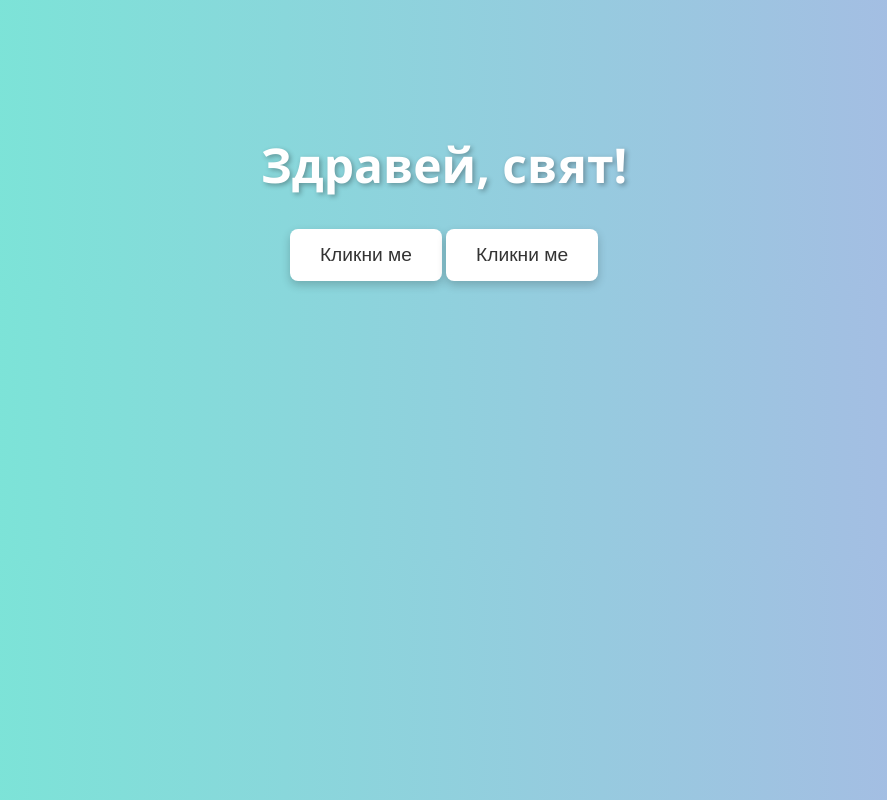
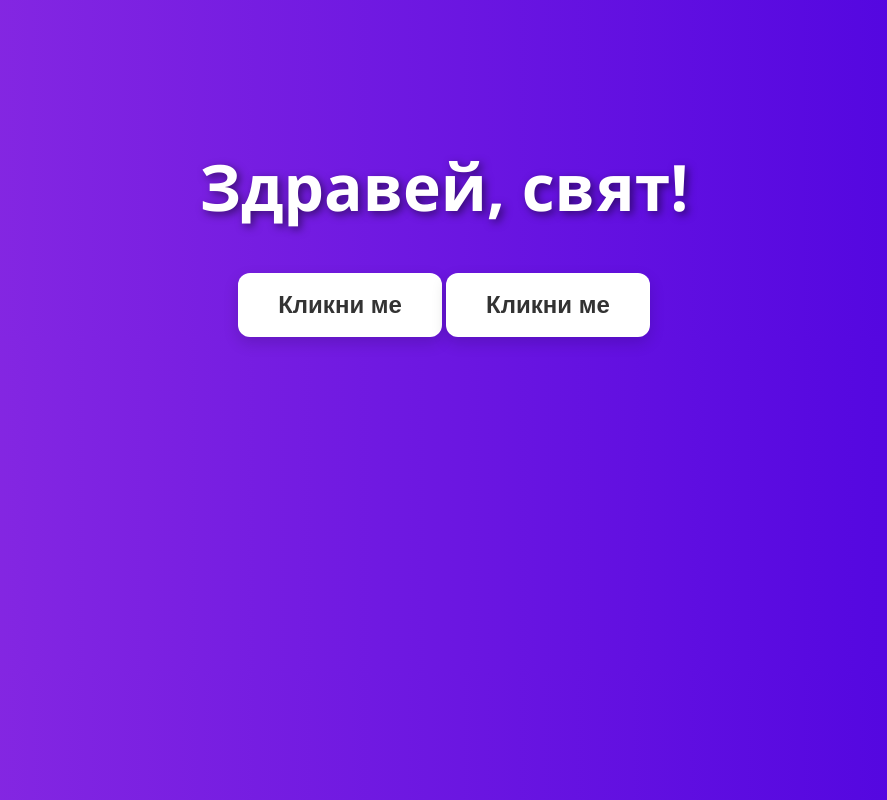
Before and after one commit to BobiYovchev/My_Web, a plain HTML site: page index.html in a window 1280 px wide. Shown: the whole page, without its empty margins (196-1083 px from the left). Drawn offline with Linux system fonts and the light colour scheme.

Commit message:
Update style.css

```diff
--- a/style.css
+++ b/style.css
@@ -1,42 +1,60 @@
 /* Общ стил */
 body {
   font-family: 'Segoe UI', Tahoma, Geneva, Verdana, sans-serif;
-  background: linear-gradient(to right, #74ebd5, #acb6e5);
+  background: linear-gradient(to right, #8E2DE2, #4A00E0); /* Плавен градиент с наситени цветове */
   text-align: center;
   padding-top: 100px;
   margin: 0;
-  color: #333;
+  color: #f4f4f9; /* Светъл цвят за текст */
+  transition: background 0.5s ease-in-out;
 }
 
 /* Заглавие */
 h1 {
-  font-size: 3em;
+  font-size: 4em;
   color: #ffffff;
-  text-shadow: 2px 2px 5px rgba(0,0,0,0.3);
-  animation: fadeIn 2s ease-in-out;
+  text-shadow: 3px 3px 8px rgba(0,0,0,0.5); /* По-силен и по-дълбок сянка */
+  animation: fadeIn 2s ease-in-out, slideIn 1s ease-out;
 }
 
 /* Бутон */
 button {
-  font-size: 1.2em;
-  padding: 15px 30px;
+  font-size: 1.5em;
+  padding: 18px 40px;
   background-color: #ffffff;
   color: #333;
   border: none;
-  border-radius: 8px;
+  border-radius: 12px; /* По-голям радиус на ъглите */
   cursor: pointer;
-  box-shadow: 0 4px 10px rgba(0, 0, 0, 0.2);
-  transition: all 0.3s ease;
+  box-shadow: 0 6px 15px rgba(0, 0, 0, 0.15);
+  transition: all 0.3s ease-in-out, transform 0.2s ease;
+  font-weight: 600; /* Добавяне на по-смело изписване */
 }
 
 button:hover {
   background-color: #f0f0f0;
-  transform: scale(1.05);
-  box-shadow: 0 6px 15px rgba(0, 0, 0, 0.3);
+  transform: scale(1.1); /* По-голямо уголемяване при hover */
+  box-shadow: 0 10px 25px rgba(0, 0, 0, 0.3);
 }
 
 /* Анимации */
 @keyframes fadeIn {
-  from { opacity: 0; transform: translateY(-20px); }
+  from { opacity: 0; transform: translateY(-30px); }
   to { opacity: 1; transform: translateY(0); }
 }
+
+@keyframes slideIn {
+  from { transform: translateX(-100%); }
+  to { transform: translateX(0); }
+}
+
+/* Мобилна оптимизация */
+@media (max-width: 768px) {
+  h1 {
+    font-size: 2.5em;
+  }
+  button {
+    font-size: 1.2em;
+    padding: 12px 28px;
+  }
+}
```
